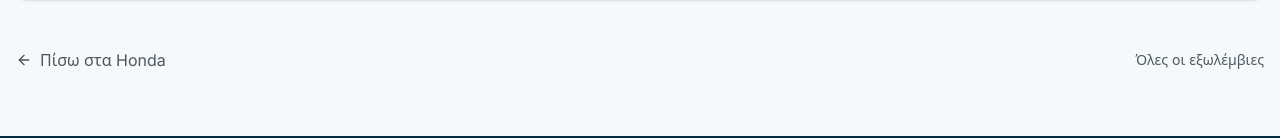
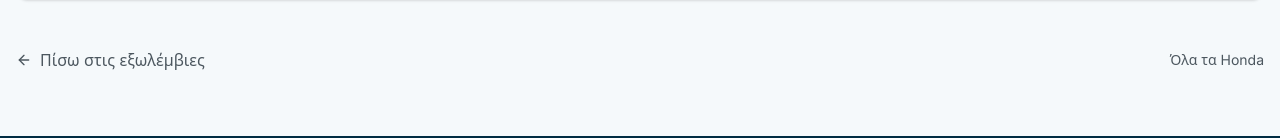
Before and after one commit to spyros-uk/nautica-center, a Next.js app: page /boats/honda/honda-bf15 in a window 1280 px wide. Shown: the part 1349-1487 px from the top of the page. Built offline with nearby package versions, Linux system fonts and the light colour scheme.

Commit message:
Fixes back breadcrumbs

```diff
--- a/app/boats/[brandId]/[modelId]/page.tsx
+++ b/app/boats/[brandId]/[modelId]/page.tsx
@@ -266,22 +266,22 @@ export default async function ModelPage({ params }: { params: Params }) {
           </div>
         </section>
 
-        {/* Navigation */}
+        {/* Navigation — primary back = full listing (matches /boats grid); brand hub is secondary */}
         <section className="pb-16">
           <div className="container mx-auto px-4">
-            <div className="flex items-center justify-between">
+            <div className="flex flex-col gap-3 sm:flex-row sm:items-center sm:justify-between">
               <Link
-                href={`/boats/${brand.id}`}
+                href={catalogCrumb.href}
                 className="inline-flex items-center gap-2 text-muted-foreground hover:text-foreground transition-colors"
               >
                 <ArrowLeft className="h-4 w-4" />
-                Πίσω στα {brand.name}
+                {isOutboard ? 'Πίσω στις εξωλέμβιες' : 'Πίσω στα σκάφη'}
               </Link>
               <Link
-                href={catalogCrumb.href}
-                className="text-muted-foreground hover:text-foreground transition-colors text-sm"
+                href={`/boats/${brand.id}`}
+                className="text-muted-foreground hover:text-foreground transition-colors text-sm sm:text-right"
               >
-                {isOutboard ? 'Όλες οι εξωλέμβιες' : 'Όλα τα σκάφη'}
+                Όλα τα {brand.name}
               </Link>
             </div>
           </div>
```
